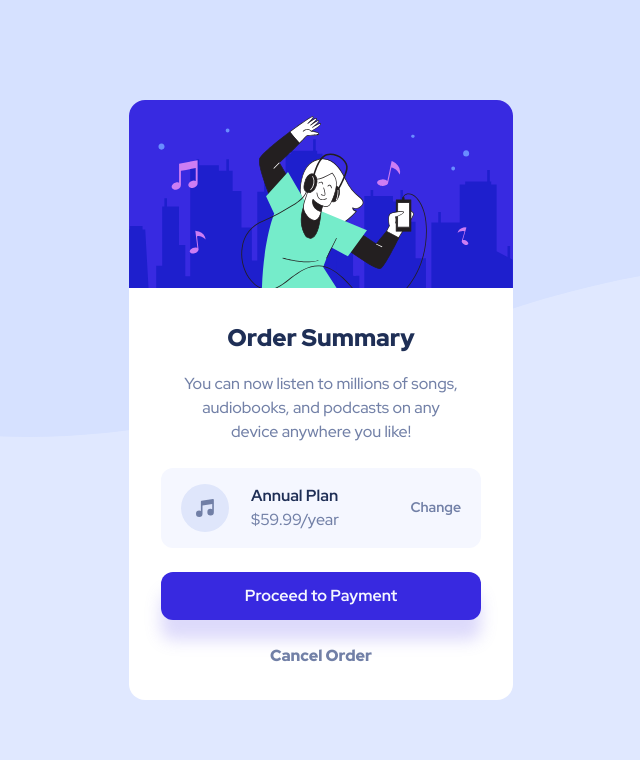
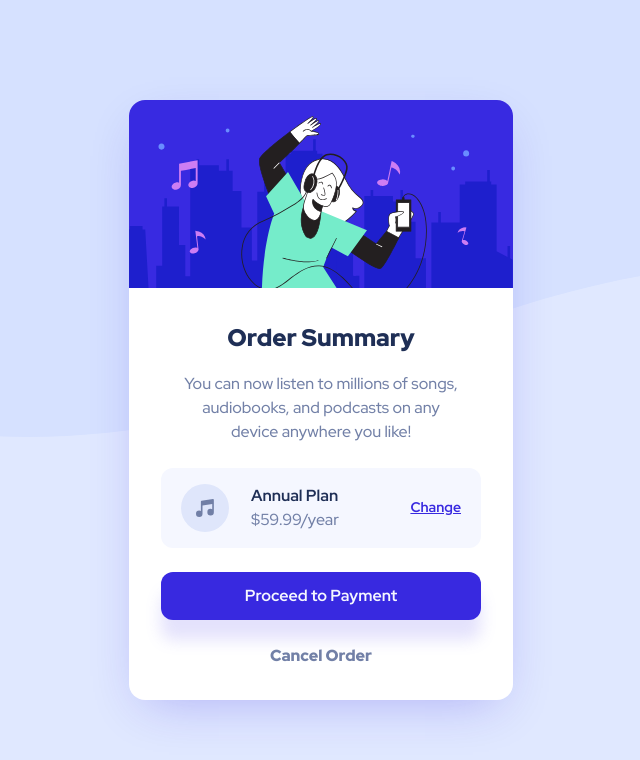
Before and after one commit to VasJM/order-summary-component, a plain HTML site: page index.html in a window 1280 px wide. Shown: the whole page, without its empty margins (319-959 px from the left). Drawn offline with Linux system fonts and the light colour scheme.

Commit message:
Update style.css
Added a box-shadow to the bottom of the card, changed the hover state styles for the 'Change' link which was initially missing the underline when the cursor was off of it.

```diff
--- a/style.css
+++ b/style.css
@@ -77,10 +77,6 @@ p {
     padding: 0 1em;
 }
 
-a {
-    text-decoration: none;
-}
-
 /*** Main Container Styles ***/
 .container {
     background-color: hsl(0, 0%, 100%);
@@ -89,6 +85,7 @@ a {
     border-radius: 1em;
     overflow: hidden;
     max-width: 24rem;
+    box-shadow: 0 1em 3em -1em hsla(245, 75%, 52%, 0.3);
 }
 
 /*** Sub-Container Styles ***/
@@ -127,16 +124,17 @@ a {
 }
 
 .product__change-link {
-    color: var(--clr-neutral-500);
+    color: var(--clr-secondary);
     font-weight: var(--fw-medium);
     font-size: 0.875rem;
     text-align: right;
     grid-row: 1 / 2;
     grid-column: 3 / -1;
-    transition: color 0.05s;
+    transition: text-decoration color 0.05s;
 }
 
 .product__change-link:hover {
+    text-decoration: none;
     color: var(--clr-tertiary);
 }
 
@@ -150,7 +148,7 @@ button {
     padding: 0.75em;
     margin-bottom: 0.5em;
     border-radius: 0.75em;
-    box-shadow: 0 1.25em 1em hsla(245, 80%, 68%, 0.25);
+    box-shadow: 0 1.25em 1em hsla(245, 80%, 68%, 0.2);
     transition: background-color 0.05s;
 }
 
@@ -160,6 +158,7 @@ button:hover {
 
 /*** Cancel Order Link Styles ***/
 .cancel-order-link {
+    text-decoration: none;
     font-weight: var(--fw-bold);
     color: var(--clr-neutral-500);
     transition: color 0.05s;
```
